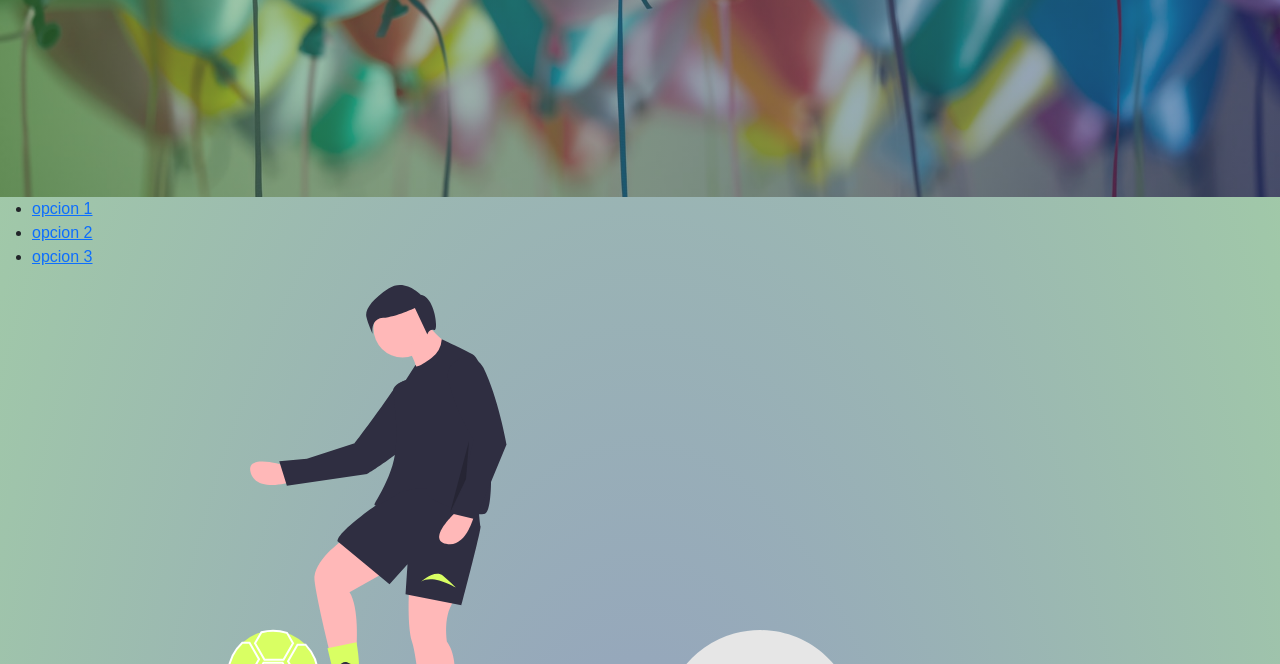
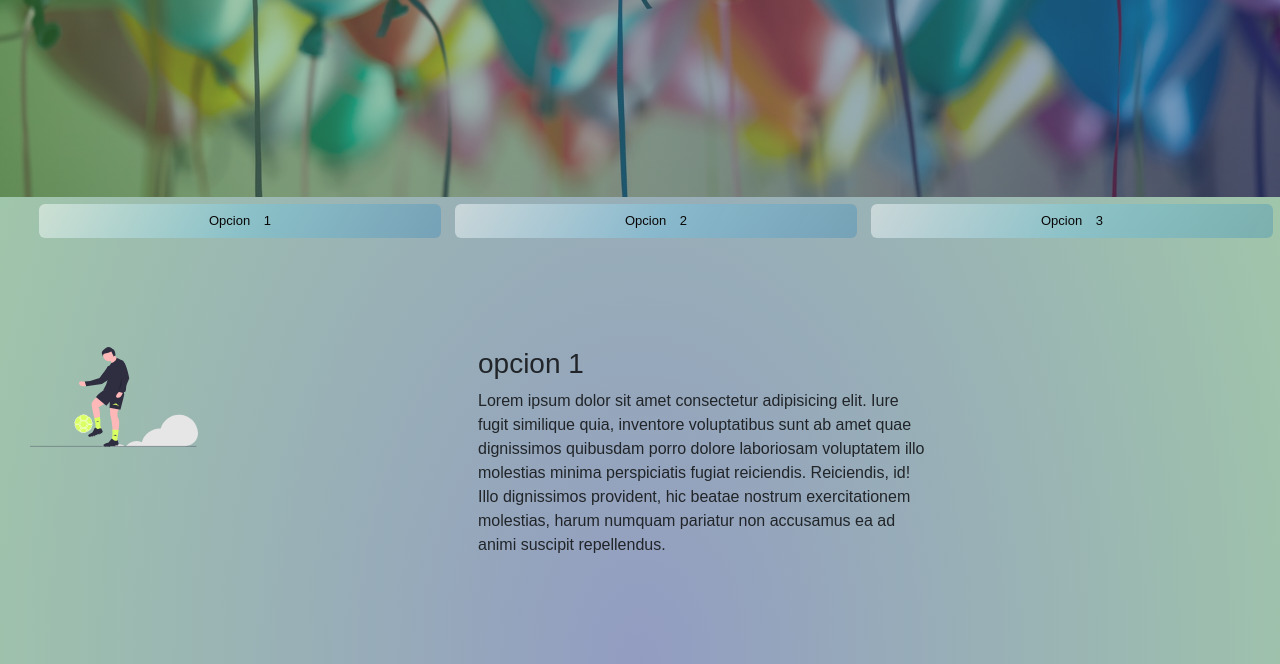
Before and after one commit to LuisGrande/salonInfantil3raEnt-GrandeLuis, a plain HTML site: page pages/paquetes.html in a window 1280 px wide. Shown: the part 288-952 px from the top of the page. Drawn offline with nearby package versions, Linux system fonts and the light colour scheme.

Commit message:
formato a paquetes.html

```diff
--- a/css/style.css
+++ b/css/style.css
@@ -114,6 +114,13 @@ body .contenido-index {
  "seccion2"
  "seccion3"
  "seccion4"; }
+  @media (min-width: 992px) {
+    body .contenido-index {
+      grid-template-columns: 1fr 1fr;
+      grid-template-rows: repeat(3, auto);
+      grid-template-areas: "seccion1 seccion1"
+ "seccion2 seccion2"
+ "seccion3 seccion4"; } }
 
 body .seccion1 {
   grid-area: seccion1;
@@ -212,3 +219,65 @@ body .seccion4 {
       margin: 10px auto;
       width: 100%;
       object-fit: scale-down; }
+
+.navbar_opciones {
+  position: sticky;
+  top: 5px;
+  height: 50px;
+  width: 100%; }
+  .navbar_opciones .ul_opciones {
+    display: flex;
+    flex-direction: column;
+    justify-content: space-evenly;
+    align-items: center;
+    list-style: none;
+    width: 100%; }
+    @media (min-width: 768px) {
+      .navbar_opciones .ul_opciones {
+        flex-direction: row;
+        justify-content: space-around; } }
+    @media (min-width: 992px) {
+      .navbar_opciones .ul_opciones {
+        flex-direction: row; } }
+    .navbar_opciones .ul_opciones li {
+      background: linear-gradient(120deg, rgba(255, 255, 255, 0.486), rgba(107, 212, 250, 0.322), rgba(40, 127, 184, 0.301));
+      border-radius: 6px;
+      margin: 2px auto;
+      width: 80%;
+      display: flex;
+      justify-content: center; }
+      @media (min-width: 768px) {
+        .navbar_opciones .ul_opciones li {
+          margin: 7px; } }
+      .navbar_opciones .ul_opciones li a {
+        text-decoration: none;
+        text-transform: capitalize;
+        padding: 7px;
+        margin: 0 auto;
+        transition: all .4s ease;
+        font-size: 13px;
+        color: #080707;
+        word-spacing: 10px; }
+        .navbar_opciones .ul_opciones li a:hover {
+          color: rgba(255, 255, 255, 0.452); }
+
+.paquetes_contenedor {
+  display: flex;
+  flex-direction: column;
+  margin: 30px;
+  width: 70%; }
+  .paquetes_contenedor .paquetes_info {
+    display: flex;
+    flex-direction: column;
+    padding: 70px 0; }
+    @media (min-width: 992px) {
+      .paquetes_contenedor .paquetes_info {
+        display: flex;
+        flex-direction: row;
+        padding: 70px 0; } }
+    .paquetes_contenedor .paquetes_info .picture {
+      flex-basis: 50%; }
+      .paquetes_contenedor .paquetes_info .picture img {
+        height: 100px; }
+    .paquetes_contenedor .paquetes_info .info_contenido {
+      flex-basis: 50%; }
--- a/scss/main.scss
+++ b/scss/main.scss
@@ -6,3 +6,4 @@
 @import './variables/extend';
 // pagina de inicio
 @import './pagescss/indexEstilo';
+@import './pagescss/paquetesEstilo'
--- /dev/null
+++ b/scss/pagescss/_paquetesEstilo.scss
@@ -0,0 +1,72 @@
+.navbar_opciones{
+    position: sticky;
+    top: 5px;
+    height: 50px;
+    width: 100%;
+    .ul_opciones{
+
+        display: flex;
+        flex-direction: column;
+        justify-content: space-evenly;
+        align-items: center;
+        list-style: none;
+        width: 100%;
+        @include mediaQuery(md){
+            flex-direction: row;
+            justify-content: space-around;
+        }
+        @include mediaQuery(lg){
+            flex-direction: row;
+        }
+        li{
+            background: linear-gradient(120deg, hsla(0, 0%, 100%, 0.486), hsla(196, 93%, 70%, 0.322), hsla(204, 64%, 44%, 0.301));
+            border-radius: 6px;
+            margin: 2px auto;
+            width: 80%;
+            display: flex;
+            justify-content: center;
+            @include mediaQuery(md){
+                margin: 7px;
+            }
+            a{
+                text-decoration: none;
+                text-transform: capitalize;
+                padding: 7px;
+                margin: 0 auto;
+                transition: all .4s ease;
+                font-size: 13px;
+                color: rgb(8, 7, 7);
+                word-spacing: 10px;
+                &:hover{
+                    color: rgba(255, 255, 255, 0.452);
+                }
+            }
+        }
+    }
+}
+
+.paquetes_contenedor{
+    display: flex;
+    flex-direction: column;
+    margin: 30px;
+    width: 70%;
+    .paquetes_info{
+        display: flex;
+        flex-direction: column;
+        padding: 70px 0;
+        @include mediaQuery(lg){
+            display: flex;
+            flex-direction: row;
+            padding: 70px 0;
+        }
+        .picture{
+            flex-basis: 50%;
+            img{
+                height: 100px;
+            }
+        }
+        .info_contenido{
+            flex-basis: 50%;
+        }
+    }
+}
```
Also changed, not shown: scss/pagescss/_indexEstilo.scss (+10 -0 lines).
